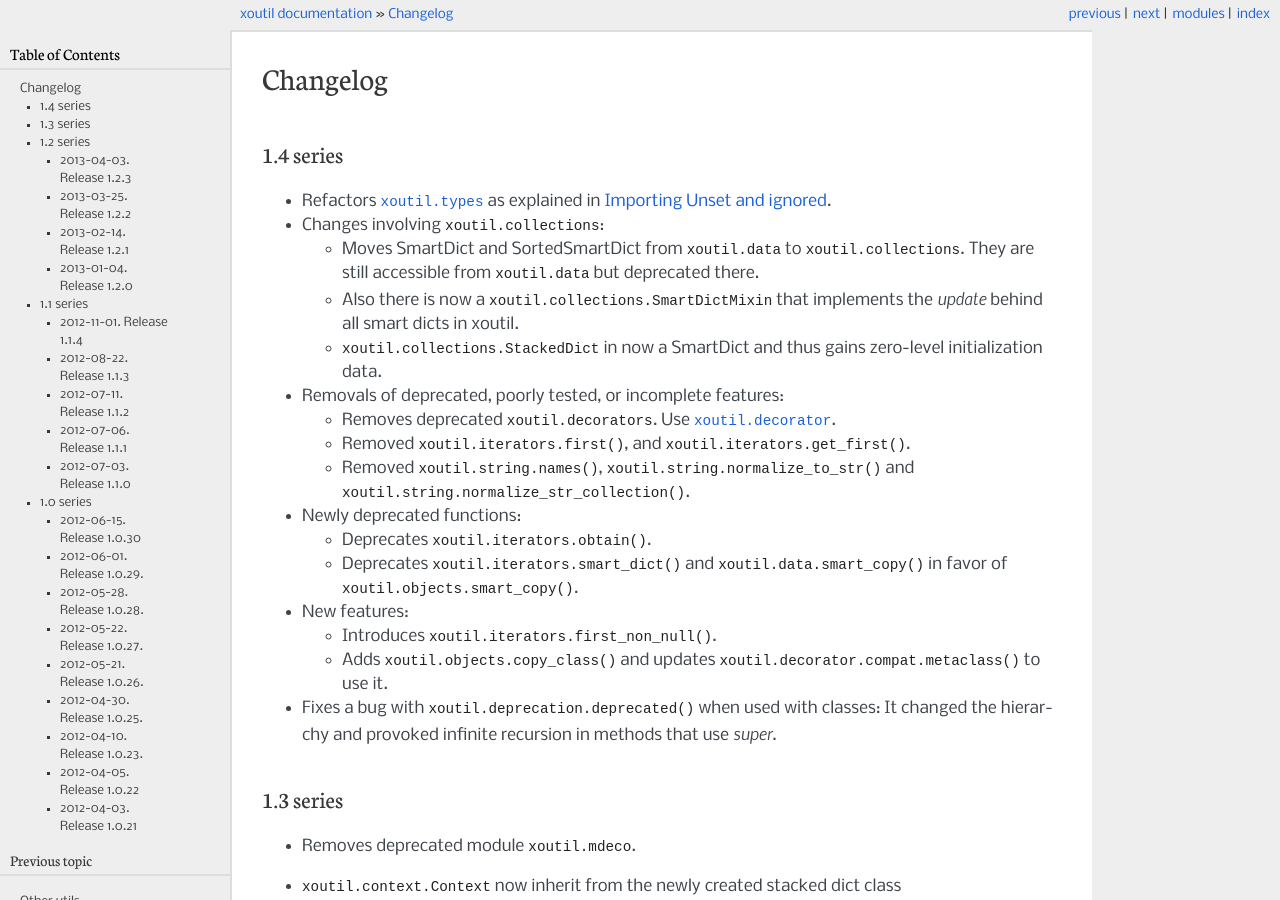
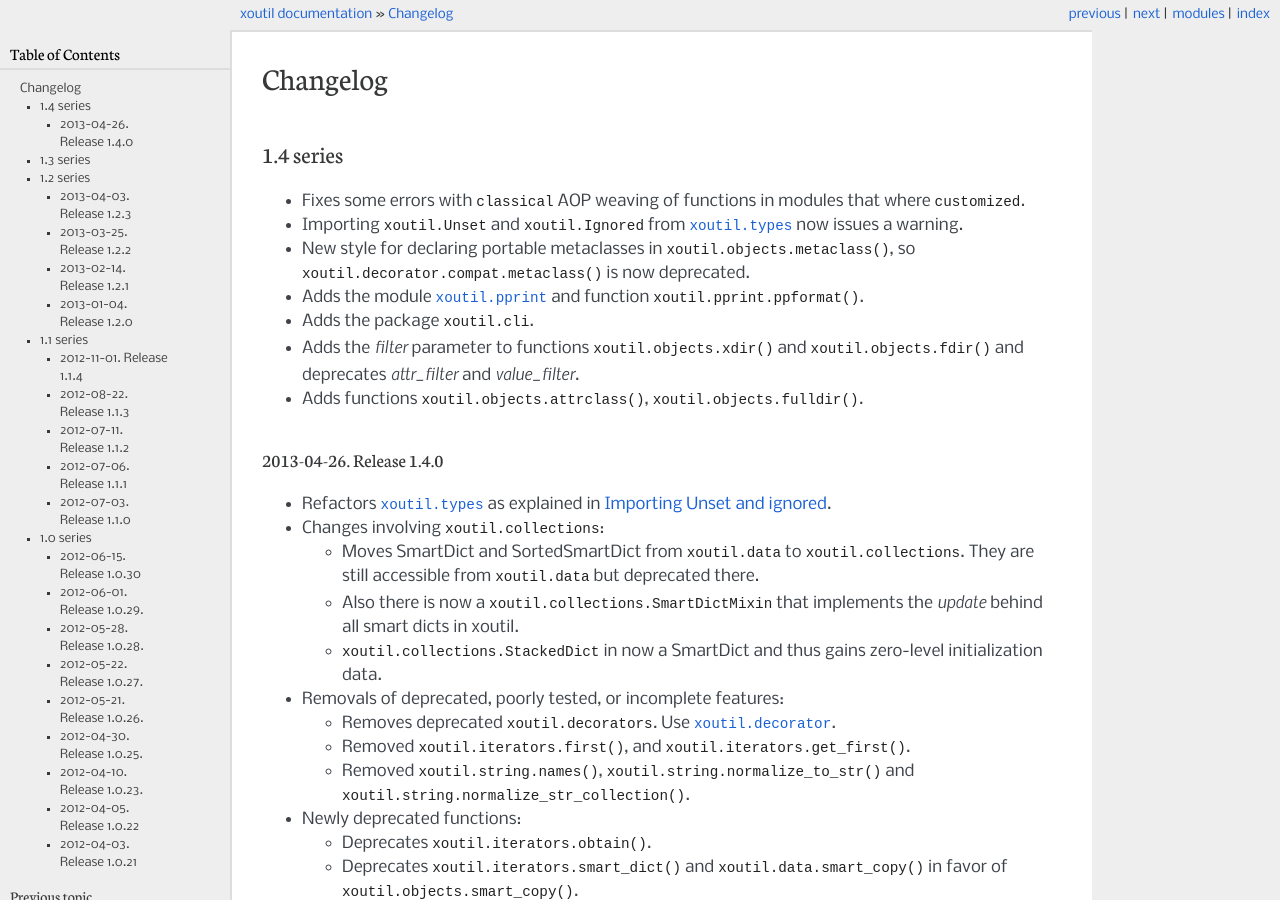
Before and after one commit to merchise/xotl.tools, a Sphinx documentation site: the page built from docs/source/HISTORY.rst, in a window 1280 px wide and 900 px high. Built offline with Sphinx 7.4.7, drawn with Linux system fonts in a browser that asks for light colours; the version number could not be read and is left out.

Commit message:
Updates the ChangeLog in the docs

```diff
--- a/docs/source/HISTORY.rst
+++ b/docs/source/HISTORY.rst
@@ -3,6 +3,11 @@ Changelog
 
 1.4 series
 ----------
+
+.. include:: history/changes-1.4.1.rst
+
+2013-04-26. Release 1.4.0
+~~~~~~~~~~~~~~~~~~~~~~~~~
 
 .. include:: history/changes-1.4.0.rst
 
```
